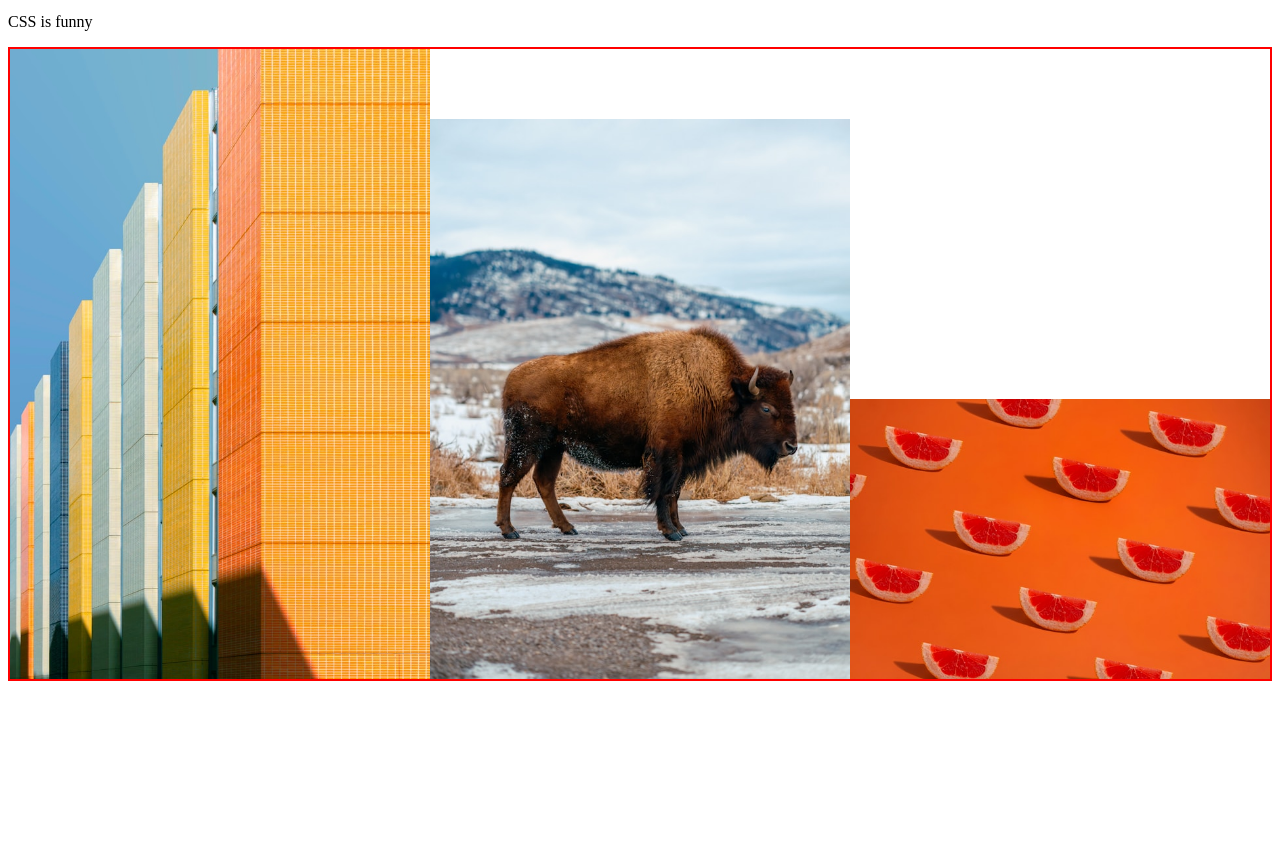
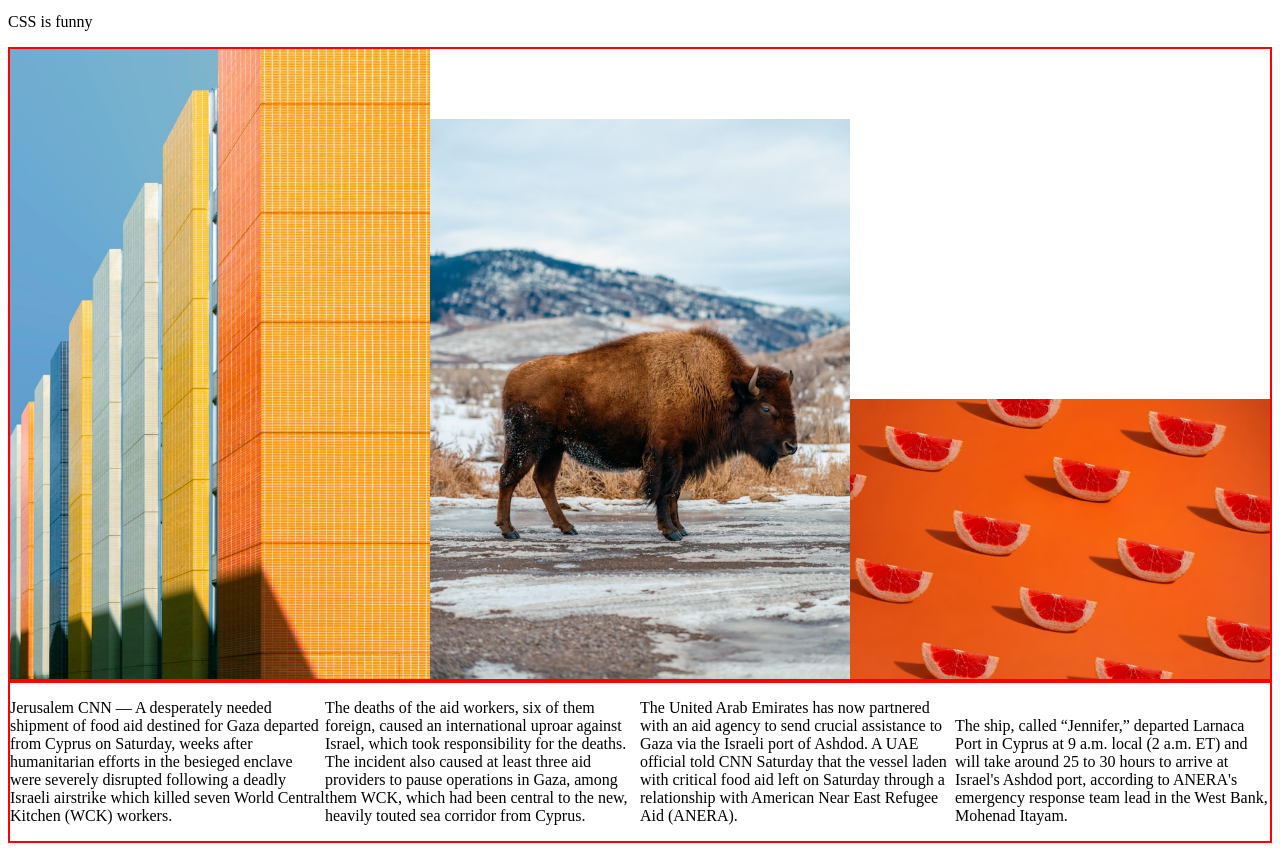
Before and after one commit to IStasovskyi93/Css-bogdan, a plain HTML site: page index.html in a window 1280 px wide. Shown: the part 95-946 px from the top of the page. Before the commit the page ends 800 px from the top, so only its background shows below. Drawn offline with Linux system fonts and the light colour scheme.

Commit message:
ended block model

```diff
--- a/index.html
+++ b/index.html
@@ -10,7 +10,7 @@
     <h1>Hello world!</h1>
     <p>I like CSS!</p>
     <p>CSS is funny</p>
-    <div class="images-top">
+    <div class="top">
       <img
         src="images/clark-van-der-beken-vZ257hxat1w-unsplash.jpg"
         alt="yellow buldings"
@@ -24,5 +24,34 @@
         alt="oranges on orange floor"
       />
     </div>
+    <div class="top">
+      <p>
+        Jerusalem CNN — A desperately needed shipment of food aid destined for
+        Gaza departed from Cyprus on Saturday, weeks after humanitarian efforts
+        in the besieged enclave were severely disrupted following a deadly
+        Israeli airstrike which killed seven World Central Kitchen (WCK)
+        workers.
+      </p>
+      <p>
+        The deaths of the aid workers, six of them foreign, caused an
+        international uproar against Israel, which took responsibility for the
+        deaths. The incident also caused at least three aid providers to pause
+        operations in Gaza, among them WCK, which had been central to the new,
+        heavily touted sea corridor from Cyprus.
+      </p>
+      <p>
+        The United Arab Emirates has now partnered with an aid agency to send
+        crucial assistance to Gaza via the Israeli port of Ashdod. A UAE
+        official told CNN Saturday that the vessel laden with critical food aid
+        left on Saturday through a relationship with American Near East Refugee
+        Aid (ANERA).
+      </p>
+      <p>
+        The ship, called “Jennifer,” departed Larnaca Port in Cyprus at 9 a.m.
+        local (2 a.m. ET) and will take around 25 to 30 hours to arrive at
+        Israel&#39;s Ashdod port, according to ANERA&#39;s emergency response
+        team lead in the West Bank, Mohenad Itayam.
+      </p>
+    </div>
   </body>
 </html>
--- a/style.css
+++ b/style.css
@@ -3,11 +3,16 @@ h1 {
   color: rgb(212, 45, 212);
   font-size: 30px;
 }
-.images-top {
+.top {
   border: 2px solid red;
   /* width: 1200px; */
   font-size: 0;
 }
-.images-top img {
+.top img {
   width: calc(100% / 3);
 }
+.top p {
+  width: 25%;
+  font-size: initial;
+  display: inline-block;
+}
```
